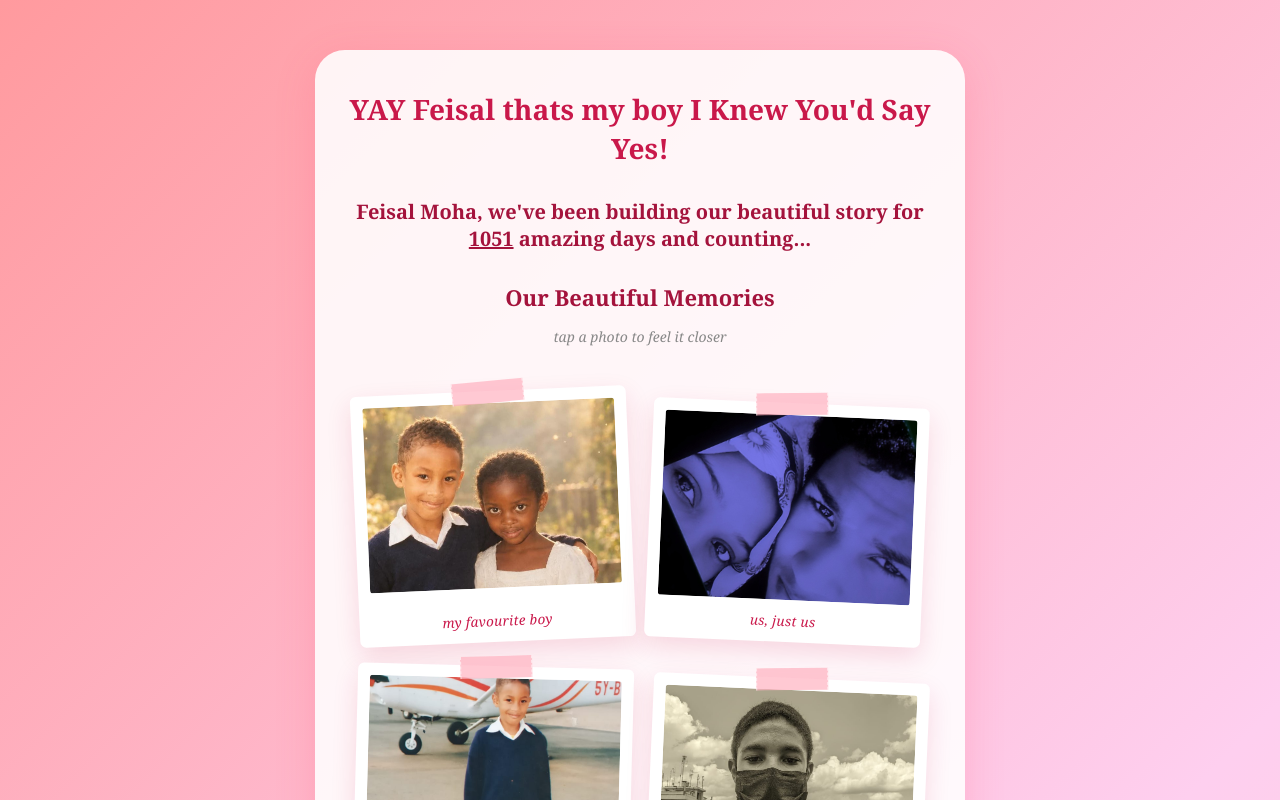
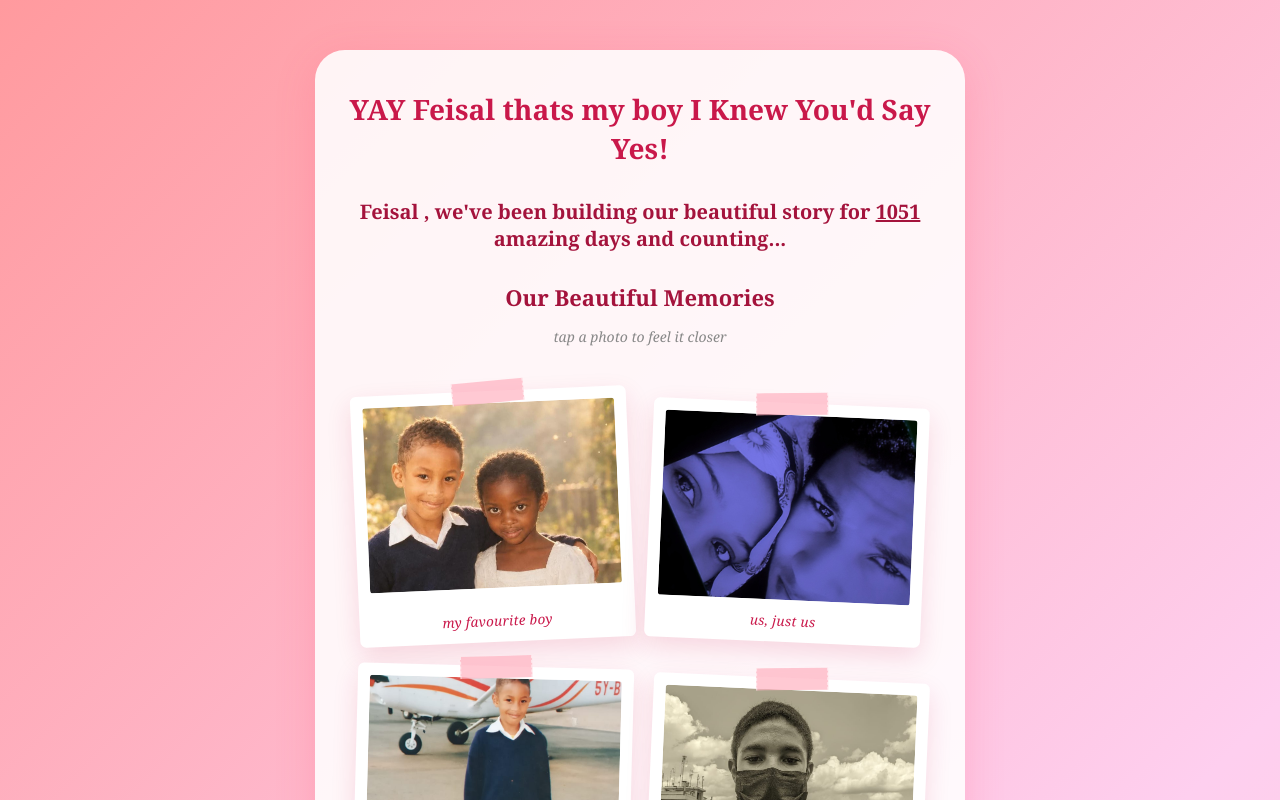
Before and after one commit to tawhiida44-debug/Ohlove, a plain HTML site: page index.html in a window 1280 px wide. Both pictures are taken after a click on the button "YES, of course!". Shown: the top 800 px of the page. Drawn offline with Linux system fonts and the light colour scheme.

Commit message:
Update index.html

```diff
--- a/index.html
+++ b/index.html
@@ -469,7 +469,7 @@
             const together = new Date('2024-01-01');
             const today = new Date();
             const days = Math.floor((today - together)/(1000*60*60*24));
-            document.getElementById('daysTogether').innerHTML = `Feisal Moha, we've been building our beautiful story for <u>${days}</u> amazing days and counting... `;
+            document.getElementById('daysTogether').innerHTML = `Feisal , we've been building our beautiful story for <u>${days}</u> amazing days and counting... `;
         }
 
         function unlockSecret() {
```
